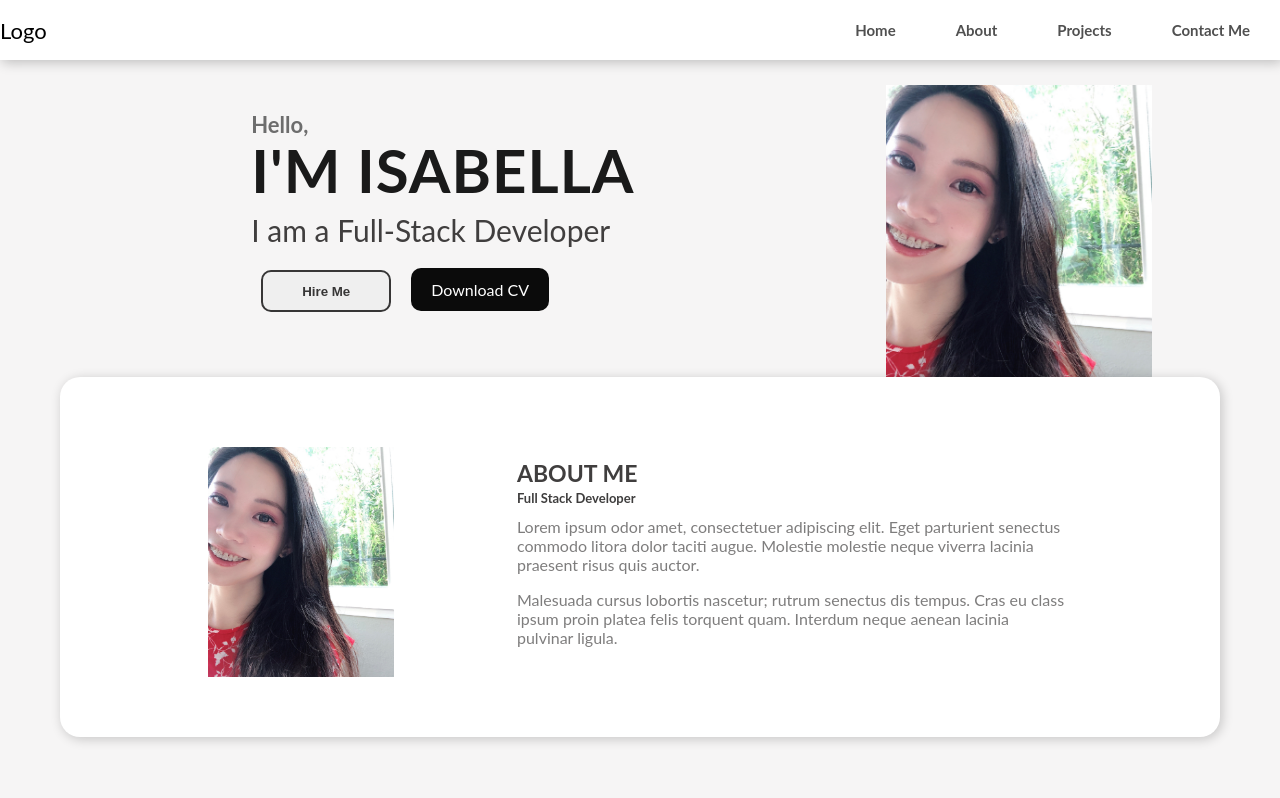
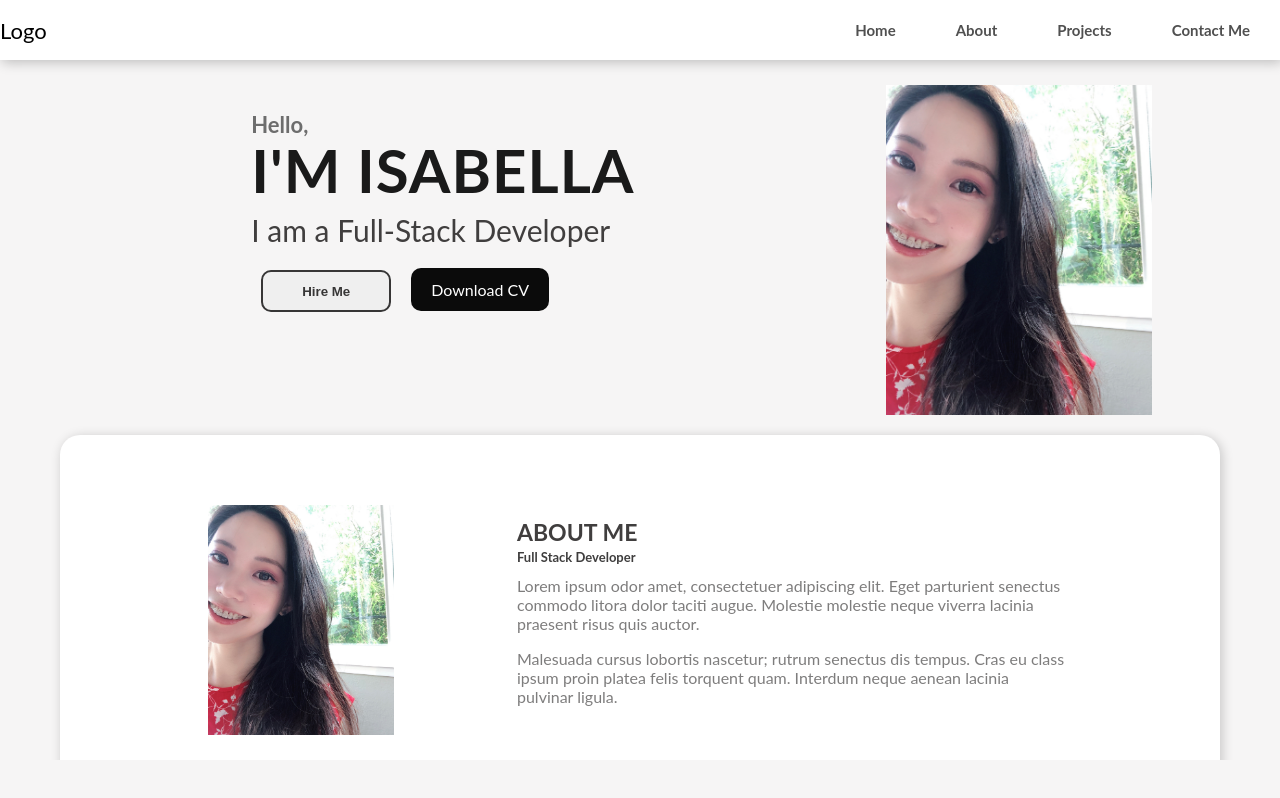
Before and after one commit to IsabellaGuo/IsabellaPortfolio, a React (Create React App) app: page / in a window 1280 px wide. Built offline with nearby package versions, Linux system fonts and the light colour scheme.

Commit message:
Styling is done.

```diff
--- a/src/components/About.css
+++ b/src/components/About.css
@@ -6,7 +6,7 @@
     box-shadow: 2px 2px 12px rgba(0,0,0,0.2);
     display: flex;
     flex-direction: row;
-    margin: -3% auto 5px auto;
+    margin: 20px auto 5px auto;
     padding: 30px;
     position: relative;
     justify-content: space-evenly;
```
